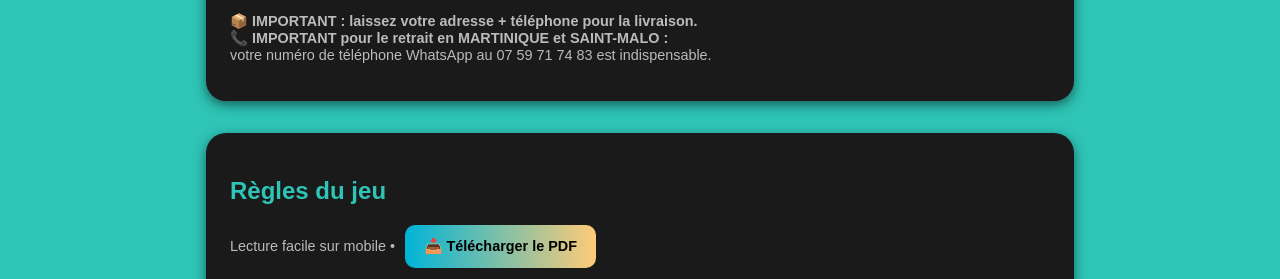
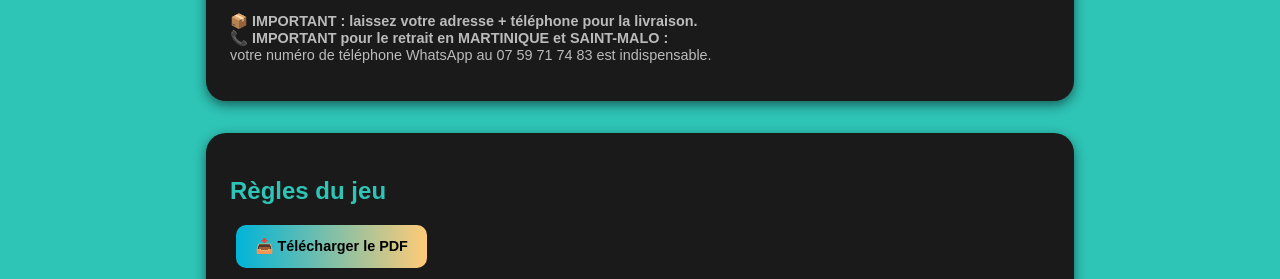
Before and after one commit to JedinFoll/jedinfoll, a plain HTML site: page index.html in a window 1280 px wide. Shown: the part 673-952 px from the top of the page. Drawn offline with Linux system fonts and the light colour scheme.

Commit message:
Update index.html

```diff
--- a/index.html
+++ b/index.html
@@ -204,7 +204,7 @@
   <div class="rules-meta">
 
   <p class="small" style="margin:.8rem 0 1.2rem;">
-    Lecture facile sur mobile •
+
     <a class="btn" href="/jedinfoll/regles.pdf" download style="margin-left:.4rem;">📥 Télécharger le PDF</a>
   </p>
 
```
